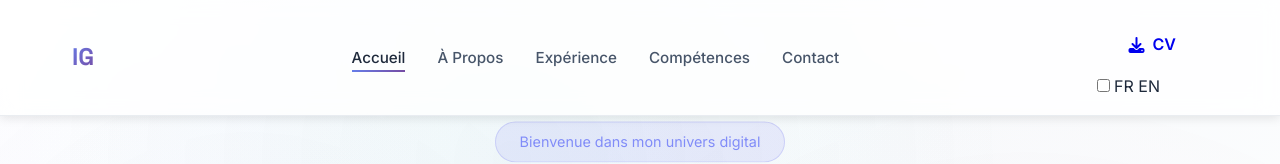
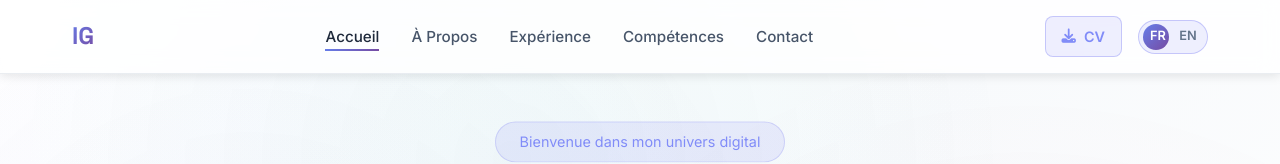
Before and after one commit to IKGUESS/IKGUESS.github.io, a plain HTML site: page index.html in a window 1280 px wide. Shown: the top 164 px of the page. Drawn offline with Linux system fonts and the light colour scheme.

Commit message:
Update style.css

```diff
--- a/style.css
+++ b/style.css
@@ -995,3 +995,105 @@ section {
       justify-content: center;
   }
 }
+/* Language Switch */
+.nav-right {
+  display: flex;
+  align-items: center;
+  gap: 1rem;
+}
+
+.language-switch {
+  position: relative;
+}
+
+#lang-switch {
+  display: none;
+}
+
+.switch-label {
+  display: flex;
+  align-items: center;
+  background: rgba(99, 102, 241, 0.1);
+  border: 1px solid rgba(99, 102, 241, 0.3);
+  border-radius: 50px;
+  padding: 4px;
+  cursor: pointer;
+  width: 70px;
+  height: 34px;
+  position: relative;
+  transition: all 0.3s ease;
+}
+
+.switch-label::before {
+  content: '';
+  position: absolute;
+  width: 26px;
+  height: 26px;
+  background: var(--gradient-1);
+  border-radius: 50%;
+  left: 4px;
+  transition: 0.3s;
+  z-index: 1;
+}
+
+#lang-switch:checked + .switch-label::before {
+  transform: translateX(36px);
+}
+
+.lang-fr, .lang-en {
+  font-size: 0.8rem;
+  font-weight: 600;
+  z-index: 2;
+  width: 50%;
+  text-align: center;
+  color: var(--text-muted);
+  transition: color 0.3s;
+}
+
+#lang-switch:checked + .switch-label .lang-en,
+#lang-switch:not(:checked) + .switch-label .lang-fr {
+  color: white;
+}
+
+/* CV Button */
+.btn-cv {
+  background: rgba(99, 102, 241, 0.1);
+  color: var(--primary-light);
+  padding: 0.5rem 1rem;
+  border-radius: 8px;
+  font-size: 0.9rem;
+  font-weight: 600;
+  text-decoration: none;
+  display: flex;
+  align-items: center;
+  gap: 0.5rem;
+  transition: all 0.3s ease;
+  border: 1px solid rgba(99, 102, 241, 0.3);
+}
+
+.btn-cv:hover {
+  background: var(--gradient-1);
+  color: white;
+  transform: translateY(-2px);
+}
+
+.btn-cv-mobile {
+  display: none;
+}
+
+/* Responsive */
+@media (max-width: 968px) {
+  .nav-right {
+      display: none;
+  }
+  .btn-cv-mobile {
+      display: inline-flex;
+  }
+  .hero-buttons {
+      flex-direction: column;
+  }
+  .btn {
+      width: 100%;
+      justify-content: center;
+  }
+}
```
